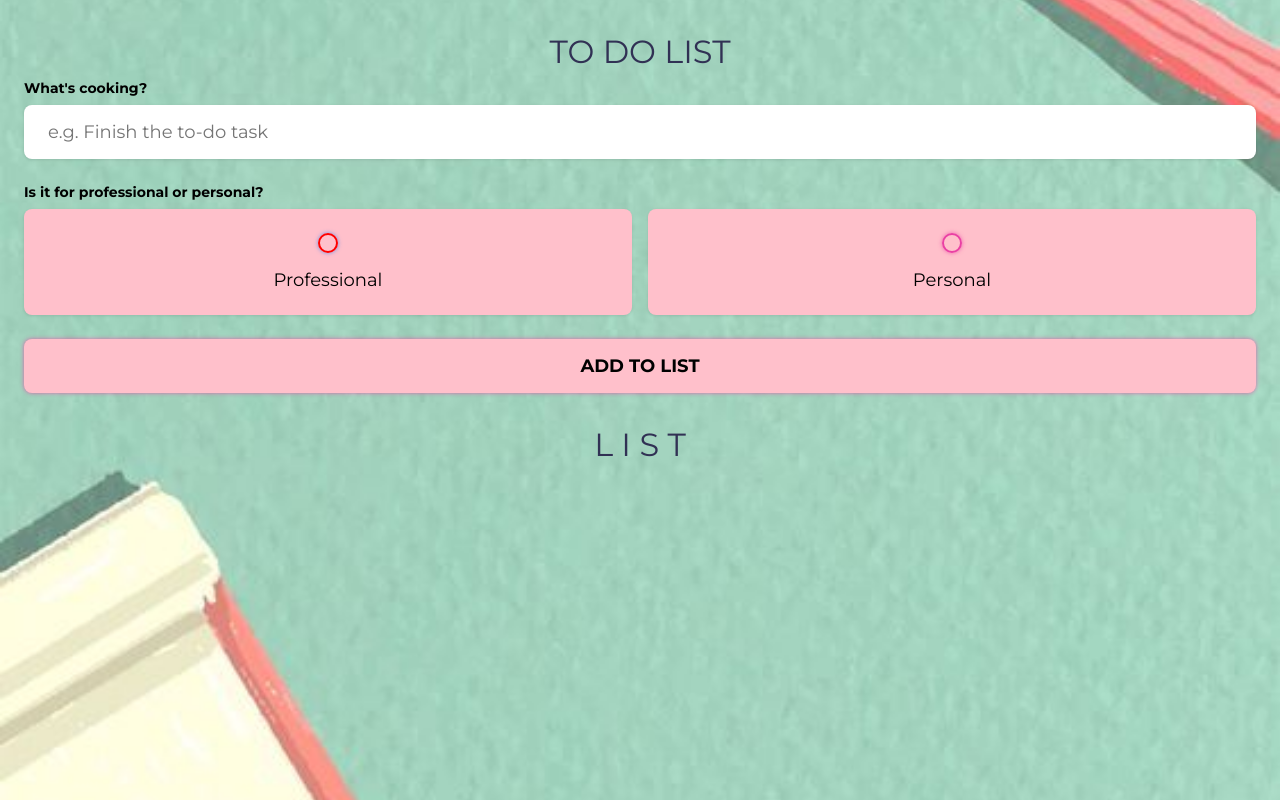
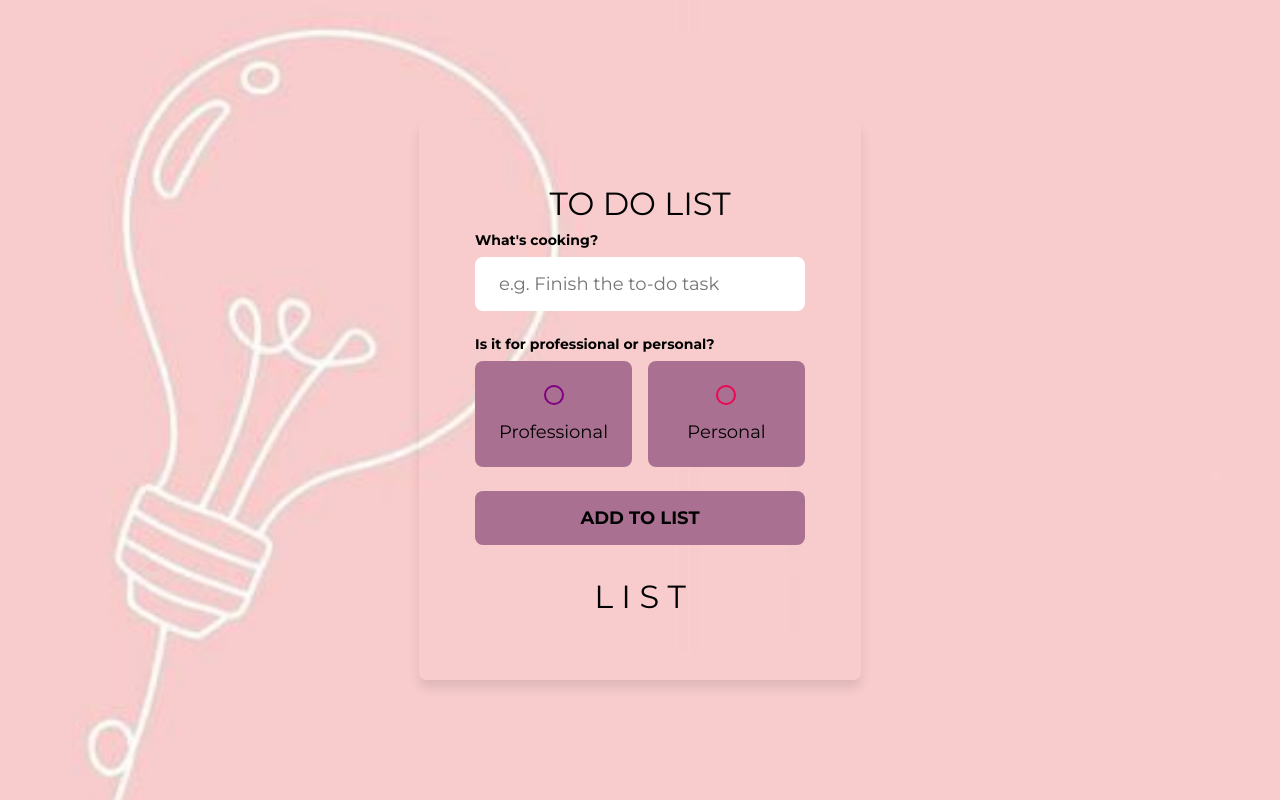
Before and after one commit to sidon59/To-Do-List, a plain HTML site: page index.html in a window 1280 px wide. Drawn offline with Linux system fonts and the light colour scheme.

Commit message:
changed the button colours

```diff
--- a/index.html
+++ b/index.html
@@ -19,6 +19,7 @@
 	<main class="app">
 
 		<!-- New Todo Section -->
+		 <div class="container">
 		<section class="create-todo">
 			<h3>TO DO LIST</h3>
 			<form id="new-todo-form">
@@ -54,7 +55,7 @@
 			<div class="list" id="todo-list"></div>
 		</section>
 		<!-- End of Todo List Section -->
-
+		 </div>
 	</main>
 	<!-- End of App Wrapper -->
 
--- a/style.css
+++ b/style.css
@@ -1,21 +1,3 @@
-/* Variables */
-:root {
-	--primary: #EA40A4;
-	--business: #ff0c0c;
-	--personal: var(--primary);
-	--light: #EEE;
-	--grey: #888;
-	--dark: #313154;
-	--danger: #ff5b57;
-
-	--shadow: 0 1px 3px rgba(0, 0, 0, 0.1);
-
-	--business-glow: 0px 0px 4px rgba(58, 130, 238, 0.75);
-	--personal-glow: 0px 0px 4px rgba(234, 64, 164, 0.75);
-}
-/* End of Variables */
-
-/* Resets */
 * {
 	margin: 0;
 	padding: 0;
@@ -33,11 +15,21 @@ input:not([type="radio"]):not([type="checkbox"]), button {
 /* End of Resets */
 
 body {
-	background: url(images/background.jpg) no-repeat center center fixed;
+	background: url(images/background4.jpg) no-repeat center center fixed;
 	background-size: cover;
+	display: flex;
 	align-items: center;
+	justify-content: center;
+	min-height: 100vh;
 	margin: 0;
 	padding: 0;
+}
+.container {
+	max-width: 600px; /* Adjust this width as needed */
+	margin: 0 auto;
+	padding: 2rem;
+	border-radius: 8px;
+	box-shadow: 0 8px 12px rgba(0, 0, 0, 0.1);
 }
 #style{
 	width: 100%;
@@ -52,7 +44,7 @@ section {
 }
 
 h3 {
-	color: var(--dark);
+	color: black;
 	font-size: 2rem;
 	font-weight: 400;
 	margin-bottom: 0.5rem;
@@ -76,10 +68,9 @@ h4 {
 	width: 100%;
 	font-size: 1.125rem;
 	padding: 1rem 1.5rem;
-	color: var(--dark);
+	color: black;
 	background-color: #FFF;
 	border-radius: 0.5rem;
-	box-shadow: var(--shadow);
 	margin-bottom: 1.5rem;
 }
 
@@ -95,9 +86,8 @@ h4 {
 	flex-direction: column;
 	align-items: center;
 	justify-content: center;
-	background-color: pink;
+	background-color:  rgb(170, 112, 145);
 	padding: 1.5rem;
-	box-shadow: var(--shadow);
 	border-radius: 0.5rem;
 	cursor: pointer;
 }
@@ -114,13 +104,13 @@ input[type="checkbox"] {
 	width: 20px;
 	height: 20px;
 	border-radius: 999px;
-	border: 2px solid red;
-	box-shadow: var(--business-glow);
+	border: 2px solid purple;
+	box-shadow: purple;
 }
 
 .bubble.personal {
-	border-color: var(--personal);
-	box-shadow: var(--personal-glow);
+	border-color: rgb(235, 7, 83);
+	box-shadow: rgb(235, 7, 83);
 }
 
 .bubble::after {
@@ -129,15 +119,15 @@ input[type="checkbox"] {
 	opacity: 0;
 	width: 0px;
 	height: 0px;
-	background-color: var(--business);
-	box-shadow: var(--business-glow);
+	background-color: purple;
+	box-shadow: rgb(228, 15, 228);
 	border-radius: 999px;
 	transition: 0.2s ease-in-out;
 }
 
 .bubble.personal::after {
-	background-color: var(--personal);
-	box-shadow: var(--personal-glow);
+	background-color: rgb(245, 10, 139);
+	box-shadow: rgb(252, 41, 157);
 }
 
 input:checked ~ .bubble::after {
@@ -160,8 +150,7 @@ input:checked ~ .bubble::after {
 	color: #000;
 	font-weight: 700;
 	text-transform: uppercase;
-	background-color: pink;
-	box-shadow: var(--personal-glow);
+	background-color:  rgb(170, 112, 145);
 	border-radius: 0.5rem;
 	cursor: pointer;
 	transition: 0.2s ease-out;
@@ -178,10 +167,9 @@ input:checked ~ .bubble::after {
 .todo-list .todo-item {
 	display: flex;
 	align-items: center;
-	background-color: pink;
+	background-color: rgb(170, 112, 145);
 	padding: 1rem;
 	border-radius: 0.5rem;
-	box-shadow: var(--shadow);
 	margin-bottom: 1rem;
 }
 
@@ -196,7 +184,7 @@ input:checked ~ .bubble::after {
 }
 
 .todo-item .todo-content input {
-	color: var(--dark);
+	color: black;
 	font-size: 1.125rem;
 }
 
@@ -220,11 +208,11 @@ input:checked ~ .bubble::after {
 
 .todo-item .actions .edit {
 	margin-right: 0.5rem;
-	background-color: white;
+	background-color: rgb(8, 252, 8);
 }
 
 .todo-item .actions .delete {
-	background-color: red;
+	background-color: rgba(255, 10, 10, 0.932);
 }
 
 .todo-item.done .todo-content input {
```
